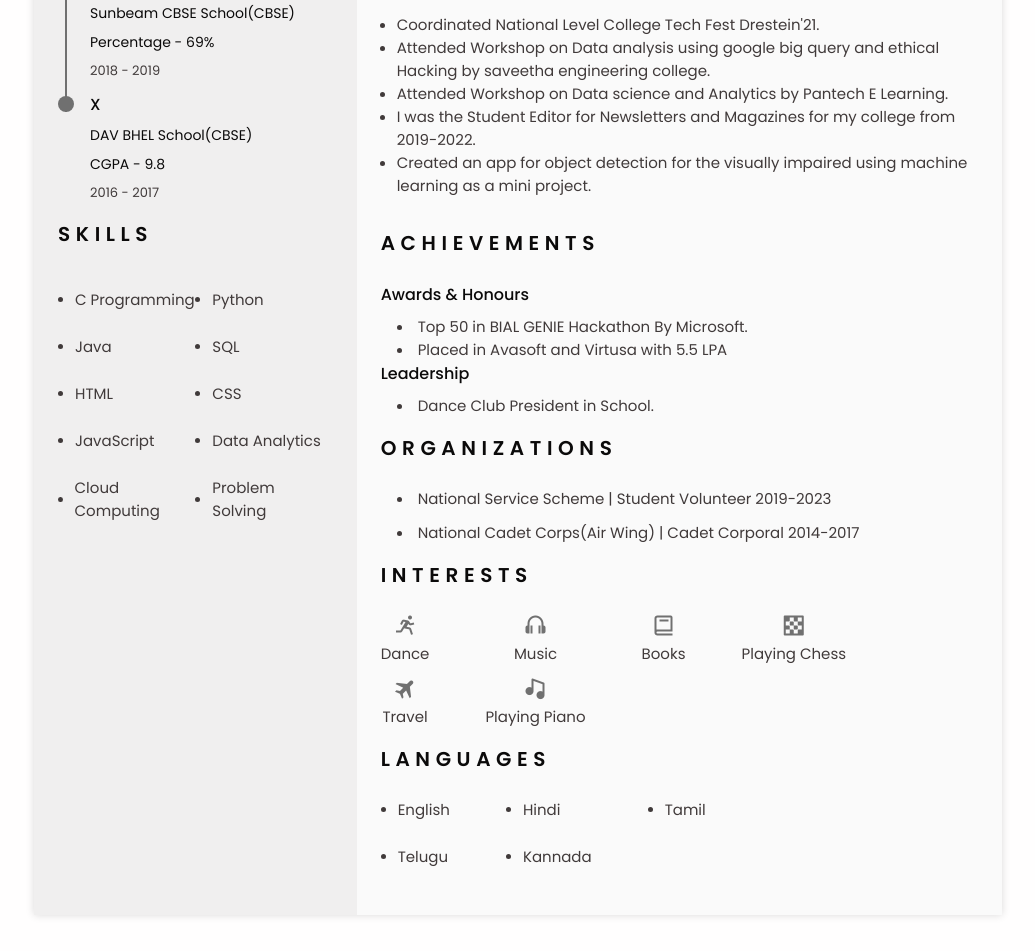
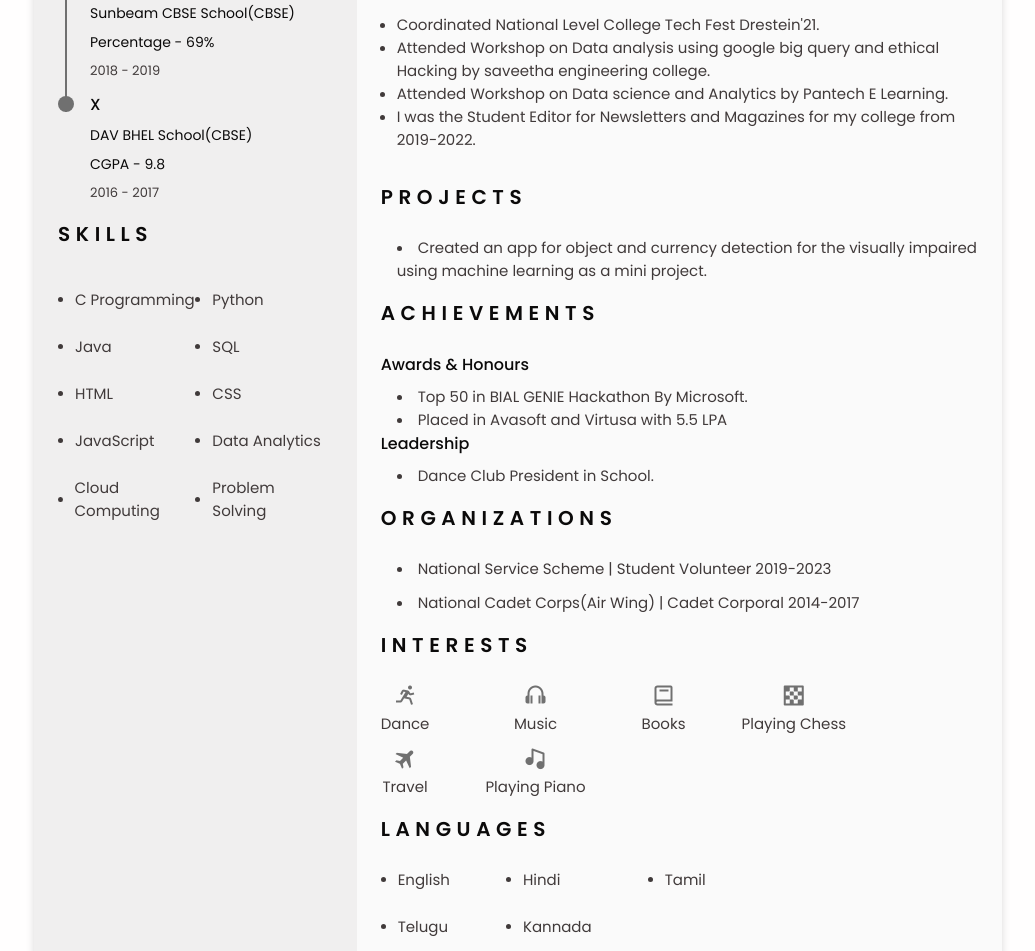
Before and after one commit to Pavithra-chinki/Pavithra--e-portfolio, a plain HTML site: page index.html in a window 1280 px wide. Shown: the part 1059-2010 px from the top of the page, without its empty margins (122-1157 px from the left). Drawn offline with nearby package versions, Linux system fonts and the light colour scheme.

Commit message:
Update index.html

```diff
--- a/index.html
+++ b/index.html
@@ -321,11 +321,19 @@ person. I am a quick learner and can work well individually and with a team as w
                                     <li class = "li_what_i_do" class="profile__description">Attended Workshop on Data analysis using google big query and ethical Hacking by saveetha engineering college.</li>
                                     <li class = "li_what_i_do" class="profile__description">Attended Workshop on Data science and Analytics by Pantech E Learning.</li>
                                     <li class = "li_what_i_do" class="profile__description">I was the Student Editor for Newsletters and Magazines for my college from 2019-2022.</li>
-                                    <li class = "li_what_i_do" class="profile__description">Created an app for object detection for the visually impaired using machine learning as a mini project.</li>
                                 </ul>
                             </div>
                         </div>
                     </section>
+                    <!--========== Projects ==========-->
+                    <section class="project section" id="projectss">
+                        <h2 class="section-title">Projects</h2>
+                        <div class="project__container bd-grid">
+                            <div class="project__content">
+                               <li class = "li_what_i_do" class="profile__description">Created an app for object and currency detection for the visually impaired using machine learning as a mini project.</li>
+                        </div>
+                    </section>
+
                     <!--========== ACHIEVEMENT ==========-->
                     <section class="certificate section" id="certificates">
                         <h2 class="section-title">Achievements</h2>
```
